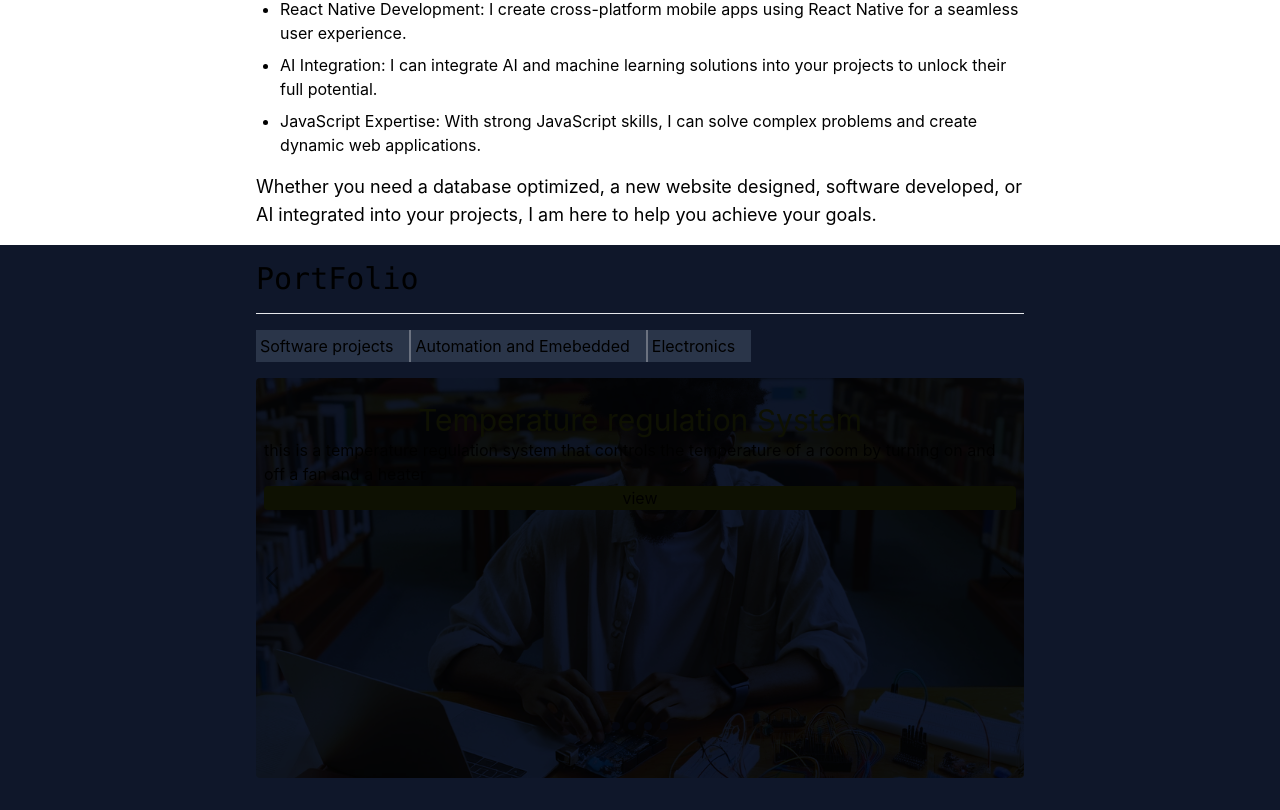
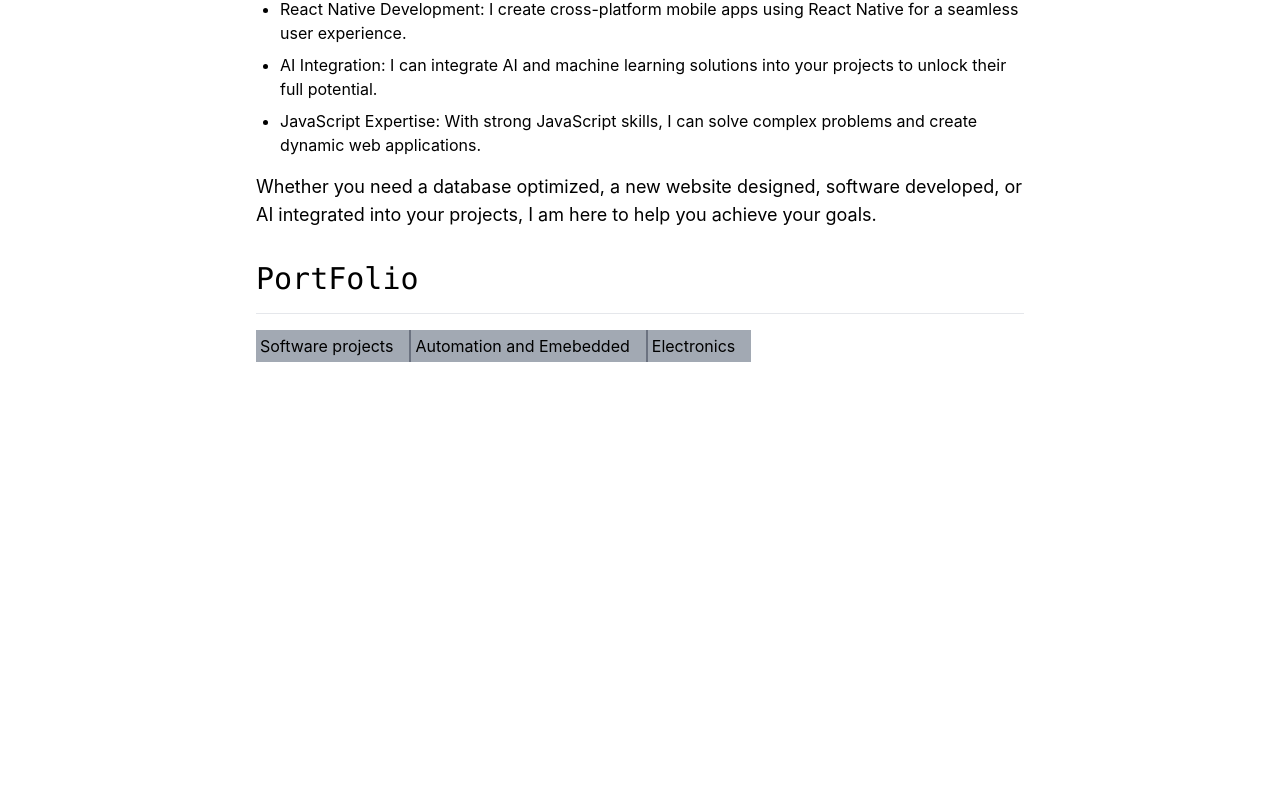
Before and after one commit to taghashseven/portfolio, a React (Create React App) app: page / in a window 1280 px wide. Shown: the part 1480-2290 px from the top of the page. After the commit the page ends 1874 px from the top, so only its background shows below. Built offline with nearby package versions, Linux system fonts and the light colour scheme.

Commit message:
regular ..

```diff
--- a/package.json
+++ b/package.json
@@ -3,6 +3,7 @@
   "version": "0.1.0",
   "private": true,
   "dependencies": {
+    "@coreui/react": "^5.0.0-beta.1",
     "@heroicons/react": "^2.0.18",
     "@testing-library/jest-dom": "^5.17.0",
     "@testing-library/react": "^13.4.0",
--- a/public/index.html
+++ b/public/index.html
@@ -2,7 +2,7 @@
 <html lang="en">
   <head>
     <meta charset="utf-8" />
-    <link rel="icon" href="%PUBLIC_URL%/favicon.ico" />
+    <link rel="icon" href="%PUBLIC_URL%/assets/logo.jpg" />
     <meta name="viewport" content="width=device-width, initial-scale=1" />
     <meta name="theme-color" content="#000000" />
     <meta
--- a/src/components/homePage.jsx
+++ b/src/components/homePage.jsx
@@ -6,7 +6,6 @@ import Typewriter from 'typewriter-effect'
 const HomePage = ()=>{
 
     const [title, setTitle] = useState(' ')
-
 
     return (
         <div className="py-20 md:py-52 card relative  overflow-hidden p-4 pr-8" id='home'>
@@ -24,21 +23,21 @@ const HomePage = ()=>{
                 onInit={(typewriter) => {
                     typewriter.typeString('Web developer')
                     .callFunction(() => {
-                        setTitle('i love web development')
+                        setTitle('Building responsive websites')
                     })
                     .pauseFor(2500)
                     .deleteAll()
                     .callFunction(()=> setTitle(''))
                     .typeString('Network engineer')
                     .callFunction(() => {
-                        setTitle('Keep you securly connected')
+                        setTitle('Unbreakable bonds, keeping you securely connected')
                     })
                     .pauseFor(2500)
                     .deleteAll()
                     .callFunction(()=> setTitle(''))
                     .typeString('Automation and Embedded Systems')
                     .callFunction(()=>{
-                        setTitle('realiasation of the hardware')
+                        setTitle('Realiasation of the hardware')
                     })
                     .pauseFor(4500)
                     .callFunction(()=> setTitle(''))
--- a/src/components/portfolio.jsx
+++ b/src/components/portfolio.jsx
@@ -1,33 +1,23 @@
 import React from 'react';
-import Carsousel  from './Carousel.jsx';
 
 const Portfolio = () => {
 
 
   return (
-    <div className="dark:text-white p-4 bg-slate-900" id='portfolio'>
+    <div className="dark:text-white p-4 dark:bg-slate-900" id='portfolio'>
       <div className="max-w-3xl mx-auto">
         <h1 className="text-3xl  mb-4 font-mono font-light">PortFolio</h1>
 
         <hr  className='bg-white mb-4'/>
 
         <div className='tabs'>
-          {/* tab inddex */}
           <div className="flex mb-4 divide-x-2  divide-gray-500">
             <button className="bg-slate-600/50 p-1 pr-4 ">Software projects</button>
             <button className="bg-slate-600/50  p-1 pr-4">Automation and Emebedded</button>
             <button className="bg-slate-600/50 p-1 pr-4"  >Electronics</button>
           </div>
+        </div>
 
-            {/* card */}
-
-
-          <div className='flex gap-10 wrap mb-4'>
-            {/* <PortfolioCard title='automation'  description='all the automation projects'/>
-            <PortfolioCard title='github'  description='my github repository , feel free to take a look'/> */}
-            <Carsousel/>
-          </div>
-        </div>
 
       </div>
     </div>
```
Also changed, not shown: 2 other files (tests, documents, lock files or other folders).
